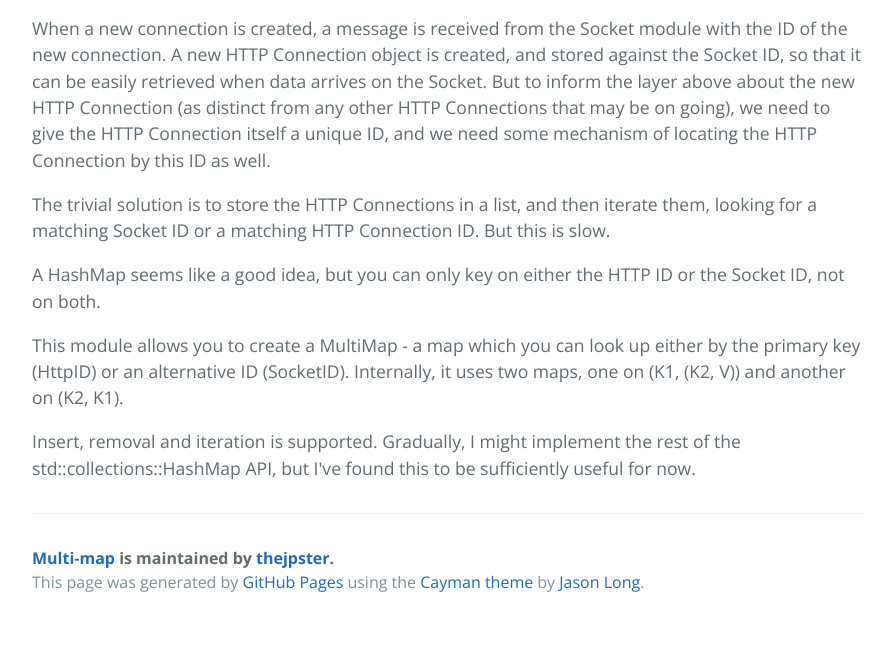
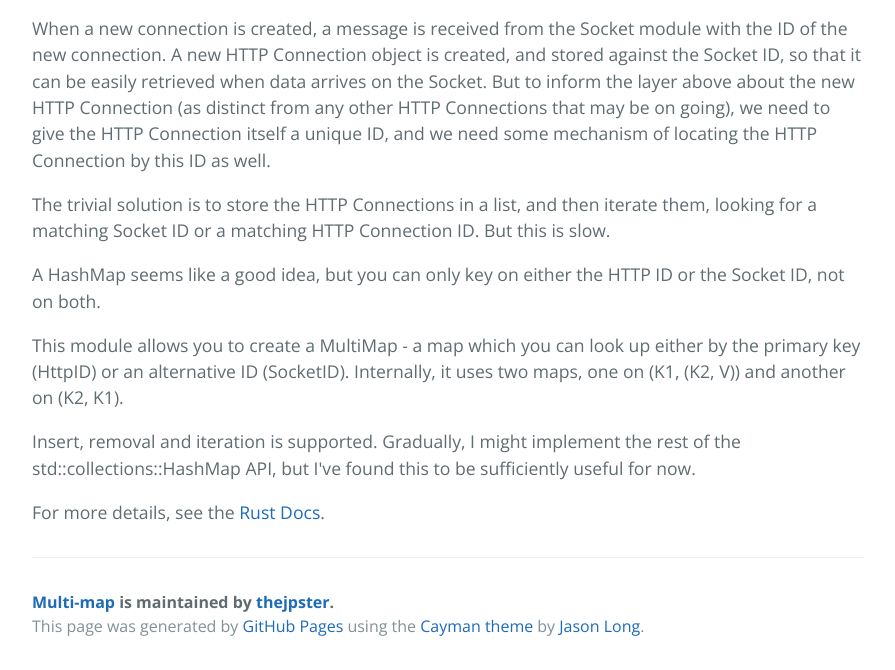
Before and after one commit to rust-embedded-community/multi-map, a plain HTML site: page index.html in a window 1280 px wide. Shown: the part 545-1215 px from the top of the page, without its empty margins (192-1087 px from the left). Before the commit the page ends 1171 px from the top, so only its background shows below. Drawn offline with nearby package versions, Linux system fonts and the light colour scheme.

Commit message:
Added link to docs.

```diff
--- a/index.html
+++ b/index.html
@@ -34,6 +34,8 @@
 
 <p>Insert, removal and iteration is supported. Gradually, I might implement the rest of the std::collections::HashMap API, but I've found this to be sufficiently useful for now.</p>
 
+<p>For more details, see the <a href="doc/multi_map/index.html">Rust Docs</a>.</p>
+
       <footer class="site-footer">
         <span class="site-footer-owner"><a href="https://github.com/thejpster/multi-map">Multi-map</a> is maintained by <a href="https://github.com/thejpster">thejpster</a>.</span>
 
```
